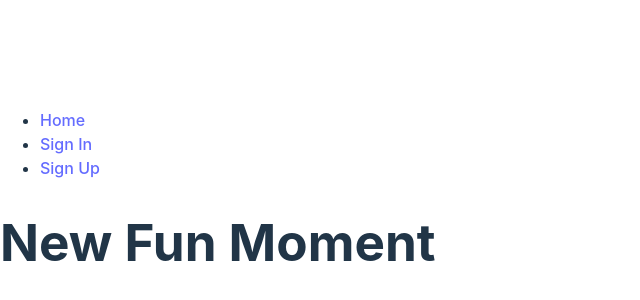
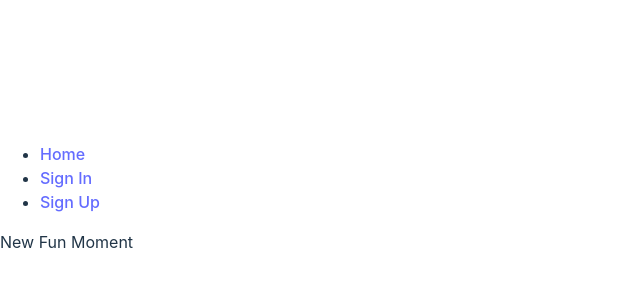
Before and after one commit to SylviaRemington/fans-first-fun-feed-frontend, a React (Vite) app: page /funmoments/new in a window 1280 px wide. Shown: the part 202-502 px from the top of the page, without its empty margins (0-640 px from the left). Built offline with nearby package versions, Linux system fonts and the light colour scheme; no server answers.

Commit message:
changing h1 tag to p tag

```diff
--- a/src/App.jsx
+++ b/src/App.jsx
@@ -46,7 +46,7 @@ const App = () => {
         {/* Need to pass the FunMoments data in into the FunMomentList component. */}
         <Route path='funmoments' element={<FunMomentList funmoments={funmoments} />} />
         <Route path="/funmoments/:id" element={<FunMomentDetails/>} />
-        <Route path='/funmoments/new' element={<h1>New Fun Moment</h1>} />
+        <Route path='/funmoments/new' element={<p>New Fun Moment</p>} />
       </Routes>
     </>
   );
```
